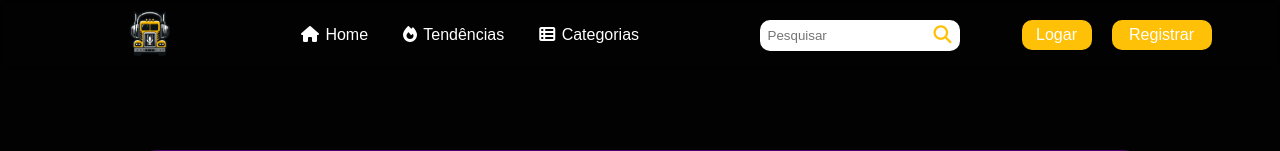
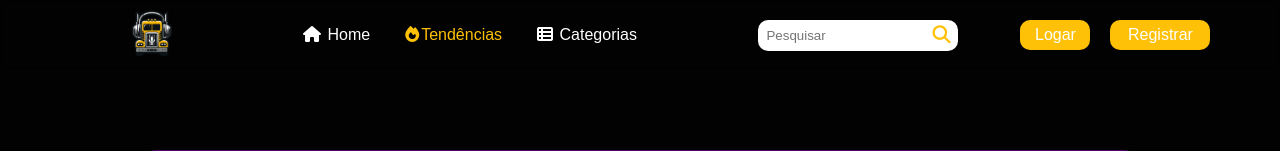
Before and after one commit to vitinn12/Projeto-hookeds-on-cinema, a Django app: page / in a window 1280 px wide. Shown: the top 151 px of the page. Run offline with Django 5.2, Linux system fonts and the light colour scheme; some libraries are stand-ins or nearby versions.

Commit message:
fazendo atualizacoes nos arquivos: index.html e index.css. e adicionei o arquivo master.html

```diff
--- a/core/static/css/index.css
+++ b/core/static/css/index.css
@@ -36,6 +36,16 @@ header {
 .logo img {
   width: 60px;
   height: 50px;
+}
+
+.btn-tendencias i,
+.btn-tendencias span {
+  color: #ffc107;
+}
+
+.btn-tendencias span:hover{
+  text-decoration: underline #FFC107 2px;
+  text-underline-offset: 5px;
 }
 
 
--- a/core/templates/paginas/index.html
+++ b/core/templates/paginas/index.html
@@ -22,13 +22,13 @@
 
     <section class="menu">
 
-      <a href="/Página em Andamento/index.html"><i class="fas fa-home"></i> Home</a>
-      <a href="/Página em Andamento/index.html"><i class="fas fa-fire"></i> Tendências</a>
+      <a href="" ><i class="fas fa-home"></i> Home</a>
+      <a href="" class="btn-tendencias"><i class="fas fa-fire"></i><span>Tendências</span> </a>
       <!-- <a href="/Página em Andamento/index.html"><i class="fas fa-bookmark"></i> Biblioteca</a> -->
 
       <!--====== MENU ======-->
       <div class="menuzinho">
-        <a href="/Página em Andamento/index.html"><i class="fas fa-th-list"></i> Categorias</a>
+        <a href=""><i class="fas fa-th-list"></i> Categorias</a>
         <div class="submenu">
           <ul>
             <li>
```
